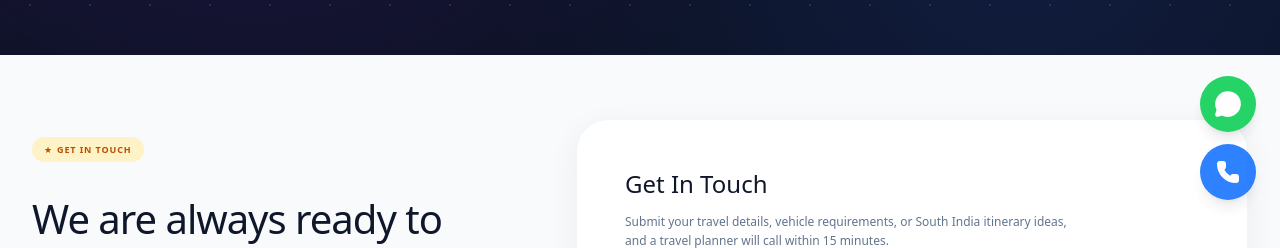
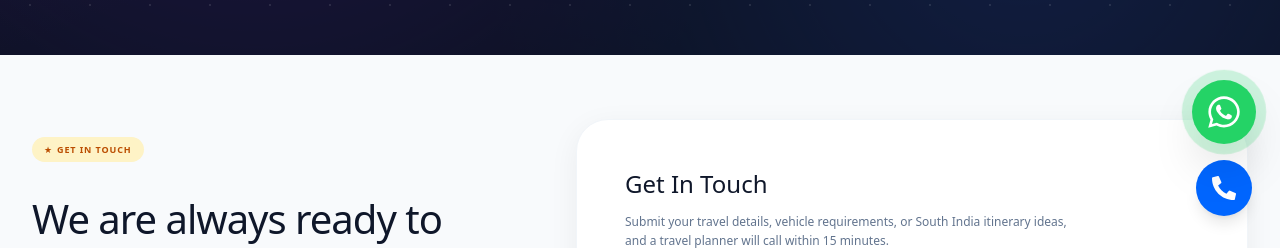
Before and after one commit to aeropeak26/Rudhran_travels, a Next.js app: page /contact in a window 1280 px wide. Shown: the part 552-800 px from the top of the page. Built offline with nearby package versions, Linux system fonts and the light colour scheme; no server answers; the database is empty.

Commit message:
style: fix innova tariff floating card layout and update floating whatsapp icons

```diff
--- a/package.json
+++ b/package.json
@@ -22,6 +22,7 @@
     "react": "19.2.8",
     "react-dom": "19.2.8",
     "react-hot-toast": "^2.6.1",
+    "react-icons": "^5.7.0",
     "tailwind-merge": "^3.7.0"
   },
   "devDependencies": {
--- a/src/components/FloatingContact.tsx
+++ b/src/components/FloatingContact.tsx
@@ -1,7 +1,7 @@
 'use client';
 
 import React from 'react';
-import { Phone, MessageCircle } from 'lucide-react';
+import { FaWhatsapp, FaPhoneAlt } from 'react-icons/fa';
 import { usePathname } from 'next/navigation';
 
 export default function FloatingContact() {
@@ -11,22 +11,23 @@ export default function FloatingContact() {
     return null;
   }
   return (
-    <div className="fixed right-4 bottom-10 md:right-6 md:bottom-12 flex flex-col gap-3 z-50">
+    <div className="fixed right-4 bottom-6 md:right-6 md:bottom-8 flex flex-col gap-4 z-50">
       <a
         href="https://wa.me/919876543210"
         target="_blank"
         rel="noopener noreferrer"
-        className="w-12 h-12 md:w-14 md:h-14 rounded-full bg-[#25D366] hover:bg-[#1ebe57] text-white flex items-center justify-center shadow-lg hover:shadow-xl hover:scale-110 transition-all duration-300 animate-[pulse_2s_ease-in-out_infinite]"
+        className="w-14 h-14 md:w-16 md:h-16 rounded-full bg-[#25D366] hover:bg-[#1ebe57] text-white flex items-center justify-center shadow-2xl hover:shadow-green-500/30 transition-transform duration-300 hover:scale-110 group relative"
         title="WhatsApp Support"
       >
-        <MessageCircle className="w-6 h-6 md:w-7 md:h-7 fill-current" />
+        <span className="absolute inline-flex h-full w-full rounded-full bg-[#25D366] opacity-30 animate-ping"></span>
+        <FaWhatsapp className="w-8 h-8 md:w-9 md:h-9 relative z-10" />
       </a>
       <a
         href="tel:+919876543210"
-        className="w-12 h-12 md:w-14 md:h-14 rounded-full bg-[#0066ff] hover:bg-[#0052cc] text-white flex items-center justify-center shadow-lg hover:shadow-xl hover:scale-110 transition-all duration-300 animate-[pulse_2s_ease-in-out_infinite_0.5s]"
+        className="w-12 h-12 md:w-14 md:h-14 rounded-full bg-[#0066ff] hover:bg-[#0052cc] text-white flex items-center justify-center shadow-lg hover:shadow-blue-500/30 transition-transform duration-300 hover:scale-110 ml-1 md:ml-1"
         title="Call Support"
       >
-        <Phone className="w-5 h-5 md:w-6 md:h-6 fill-current" />
+        <FaPhoneAlt className="w-5 h-5 md:w-6 md:h-6" />
       </a>
     </div>
   );
--- a/src/components/InnovaTariff.tsx
+++ b/src/components/InnovaTariff.tsx
@@ -14,7 +14,7 @@ export default function InnovaTariff({ data, onBookCar }: InnovaTariffProps) {
       <div className="max-w-6xl mx-auto px-4 sm:px-6 lg:px-8">
 
         {/* Main Card Container */}
-        <div className="bg-white rounded-[24px] shadow-[0_8px_30px_rgb(0,0,0,0.06)] overflow-hidden flex flex-col lg:flex-row border border-slate-100">
+        <div className="bg-white rounded-[24px] shadow-[0_8px_30px_rgb(0,0,0,0.06)] flex flex-col lg:flex-row border border-slate-100 relative">
 
           {/* Left Content Area */}
           <div className="p-8 lg:p-10 flex-grow flex flex-col justify-between">
@@ -109,9 +109,9 @@ export default function InnovaTariff({ data, onBookCar }: InnovaTariffProps) {
           </div>
 
           {/* Right Blue Panel */}
-          <div className="bg-gradient-to-br from-[#1e40af] to-[#172554] lg:w-[320px] flex-shrink-0 p-8 lg:p-10 flex flex-col justify-center relative overflow-hidden">
+          <div className="bg-gradient-to-br from-[#1e40af] to-[#172554] lg:w-[320px] flex-shrink-0 p-8 lg:p-10 flex flex-col justify-center relative rounded-b-[24px] lg:rounded-[24px] shadow-2xl lg:scale-110 lg:-ml-6 z-20 overflow-hidden lg:overflow-visible">
             {/* Background subtle elements */}
-            <div className="absolute top-0 right-0 w-64 h-64 bg-blue-400/10 rounded-full blur-3xl -translate-y-1/2 translate-x-1/3"></div>
+            <div className="absolute top-0 right-0 w-64 h-64 bg-blue-400/10 rounded-full blur-3xl -translate-y-1/2 translate-x-1/3 pointer-events-none"></div>
 
             <div className="relative z-10 space-y-8">
 
```
Also changed, not shown: 1 other file (tests, documents, lock files or other folders).
